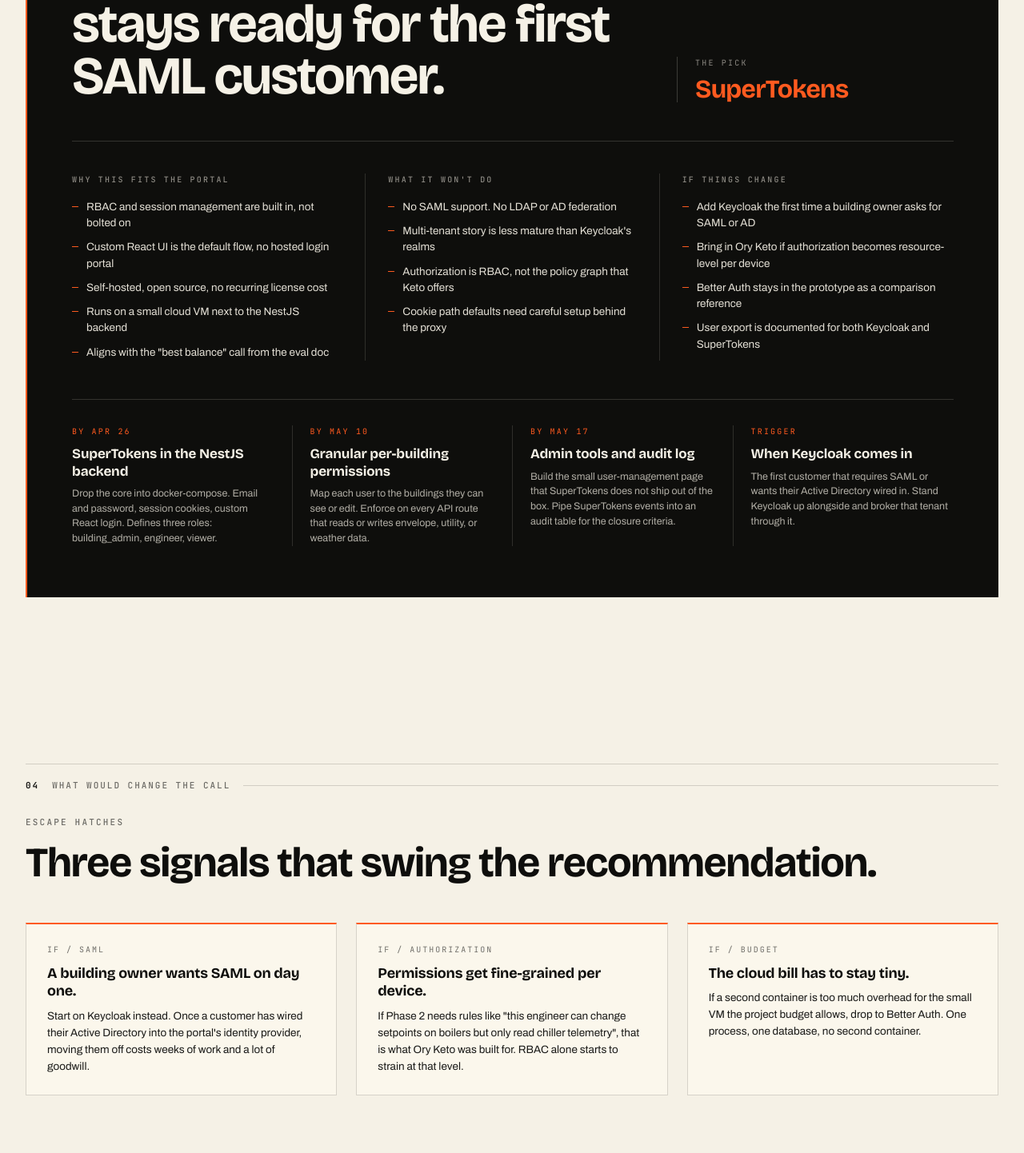
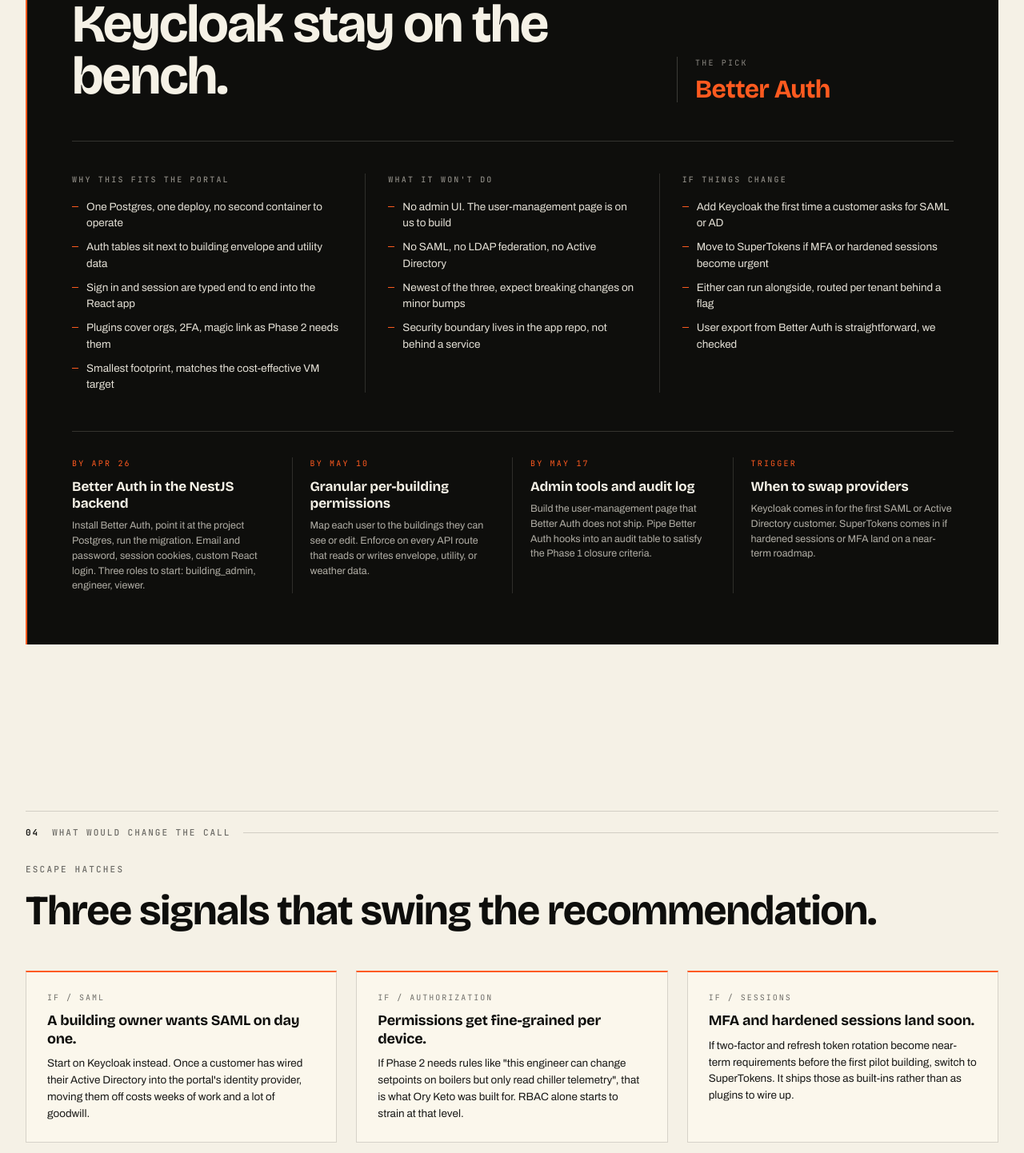
Before and after one commit to blitzwolfz/Noah-Controls-Auth-Demo, a React (Vite) app in the folder frontend/: page / in a window 1280 px wide. Shown: the part 5228-6670 px from the top of the page at 80% size. Built offline with nearby package versions, Linux system fonts and the light colour scheme.

Commit message:
Switch the recommendation to Better Auth, update SuperTokens framing accordingly

```diff
--- a/frontend/src/pages/BetterAuthDemo.tsx
+++ b/frontend/src/pages/BetterAuthDemo.tsx
@@ -114,8 +114,8 @@
         </div>
         <h1 className="provider-title">
           Better Auth<br />
-          runs <span style={{ color: 'var(--brick)' }}>inside</span><br />
-          the backend.
+          is the <span style={{ color: 'var(--brick)' }}>pick</span><br />
+          for Phase 1.
         </h1>
         <div className="provider-mark-wrap" style={{ color: 'var(--brick)' }}>
           <BetterAuthMark size={96} />
@@ -124,8 +124,8 @@
           A TypeScript library, not a server. It installs into the NestJS
           backend, writes its tables into the same Postgres as the building
           data, and exposes typed functions for sign up, sign in, and
-          sessions. No second process to deploy. Not in the original eval
-          doc, but worth prototyping because the portal is TypeScript-first.
+          sessions. Smallest footprint of the three prototypes, and the
+          tightest fit with the TypeScript-first portal stack.
         </p>
         <div className="provider-callouts">
           <strong>Started by Bekacru, 2024</strong>
@@ -145,24 +145,25 @@
               <li>User tables sit next to building data in one Postgres</li>
               <li>Server and client are typed end to end</li>
               <li>Plugins cover orgs, 2FA, passkeys, magic link</li>
+              <li>Smallest footprint, fits the cost-effective VM target</li>
             </ul>
           </div>
           <div>
             <h4>Trade-offs</h4>
             <ul>
-              <li>Youngest of the three. Expect breaking changes on minors</li>
-              <li>Not in the original eval doc, lighter prior validation</li>
-              <li>No admin UI, no SAML, no LDAP federation</li>
-              <li>Security boundary is in the application repo</li>
+              <li>Youngest of the three, expect breaking minors</li>
+              <li>No admin UI, the user-management page is on the team</li>
+              <li>No SAML, no LDAP, no Active Directory</li>
+              <li>Security boundary lives in the application repo</li>
             </ul>
           </div>
           <div data-accent="brick">
-            <h4>Best fit (for the portal)</h4>
+            <h4>Why it lines up with Phase 1</h4>
             <ul>
-              <li>Cloud budget cannot support a second container</li>
-              <li>One Postgres schema is preferred for everything</li>
-              <li>Team is comfortable owning the auth code itself</li>
-              <li>Phase 1 RBAC needs stay simple</li>
+              <li>One Postgres, one deploy, one migration history</li>
+              <li>Granular permissions live next to the data they protect</li>
+              <li>TypeScript-first matches the rest of the stack</li>
+              <li>Plugins land 2FA and magic link when Phase 2 needs them</li>
             </ul>
           </div>
         </div>
--- a/frontend/src/pages/Home.tsx
+++ b/frontend/src/pages/Home.tsx
@@ -381,40 +381,40 @@
         <div className="recommendation">
           <div className="rec-eyebrow">For Phase 1 of the Energy Profiling Portal</div>
           <h2 className="rec-headline">
-            Build Phase 1 on <em>SuperTokens</em>. Keycloak stays ready for the first SAML customer.
+            Build Phase 1 on <em>Better Auth</em>. SuperTokens and Keycloak stay on the bench.
           </h2>
           <div className="rec-pick">
             <div className="rec-pick-tag">The pick</div>
-            <div className="rec-pick-name">SuperTokens</div>
+            <div className="rec-pick-name">Better Auth</div>
           </div>
 
           <div className="rec-cols">
             <div className="rec-col">
               <h4>Why this fits the portal</h4>
               <ul>
-                <li>RBAC and session management are built in, not bolted on</li>
-                <li>Custom React UI is the default flow, no hosted login portal</li>
-                <li>Self-hosted, open source, no recurring license cost</li>
-                <li>Runs on a small cloud VM next to the NestJS backend</li>
-                <li>Aligns with the "best balance" call from the eval doc</li>
+                <li>One Postgres, one deploy, no second container to operate</li>
+                <li>Auth tables sit next to building envelope and utility data</li>
+                <li>Sign in and session are typed end to end into the React app</li>
+                <li>Plugins cover orgs, 2FA, magic link as Phase 2 needs them</li>
+                <li>Smallest footprint, matches the cost-effective VM target</li>
               </ul>
             </div>
             <div className="rec-col">
               <h4>What it won't do</h4>
               <ul>
-                <li>No SAML support. No LDAP or AD federation</li>
-                <li>Multi-tenant story is less mature than Keycloak's realms</li>
-                <li>Authorization is RBAC, not the policy graph that Keto offers</li>
-                <li>Cookie path defaults need careful setup behind the proxy</li>
+                <li>No admin UI. The user-management page is on us to build</li>
+                <li>No SAML, no LDAP federation, no Active Directory</li>
+                <li>Newest of the three, expect breaking changes on minor bumps</li>
+                <li>Security boundary lives in the app repo, not behind a service</li>
               </ul>
             </div>
             <div className="rec-col">
               <h4>If things change</h4>
               <ul>
-                <li>Add Keycloak the first time a building owner asks for SAML or AD</li>
-                <li>Bring in Ory Keto if authorization becomes resource-level per device</li>
-                <li>Better Auth stays in the prototype as a comparison reference</li>
-                <li>User export is documented for both Keycloak and SuperTokens</li>
+                <li>Add Keycloak the first time a customer asks for SAML or AD</li>
+                <li>Move to SuperTokens if MFA or hardened sessions become urgent</li>
+                <li>Either can run alongside, routed per tenant behind a flag</li>
+                <li>User export from Better Auth is straightforward, we checked</li>
               </ul>
             </div>
           </div>
@@ -422,11 +422,11 @@
           <div className="rec-plan">
             <div className="rec-plan-cell">
               <div className="rec-plan-tag">By Apr 26</div>
-              <div className="rec-plan-title">SuperTokens in the NestJS backend</div>
+              <div className="rec-plan-title">Better Auth in the NestJS backend</div>
               <p className="rec-plan-body">
-                Drop the core into docker-compose. Email and password, session
-                cookies, custom React login. Defines three roles: building_admin,
-                engineer, viewer.
+                Install Better Auth, point it at the project Postgres, run the
+                migration. Email and password, session cookies, custom React
+                login. Three roles to start: building_admin, engineer, viewer.
               </p>
             </div>
             <div className="rec-plan-cell">
@@ -442,18 +442,18 @@
               <div className="rec-plan-tag">By May 17</div>
               <div className="rec-plan-title">Admin tools and audit log</div>
               <p className="rec-plan-body">
-                Build the small user-management page that SuperTokens does not
-                ship out of the box. Pipe SuperTokens events into an audit table
-                for the closure criteria.
+                Build the user-management page that Better Auth does not ship.
+                Pipe Better Auth hooks into an audit table to satisfy the
+                Phase 1 closure criteria.
               </p>
             </div>
             <div className="rec-plan-cell">
               <div className="rec-plan-tag">Trigger</div>
-              <div className="rec-plan-title">When Keycloak comes in</div>
+              <div className="rec-plan-title">When to swap providers</div>
               <p className="rec-plan-body">
-                The first customer that requires SAML or wants their Active
-                Directory wired in. Stand Keycloak up alongside and broker
-                that tenant through it.
+                Keycloak comes in for the first SAML or Active Directory
+                customer. SuperTokens comes in if hardened sessions or MFA
+                land on a near-term roadmap.
               </p>
             </div>
           </div>
@@ -486,12 +486,13 @@
             </p>
           </div>
           <div className="escape-cell">
-            <div className="escape-tag">If / Budget</div>
-            <h3 className="escape-title">The cloud bill has to stay tiny.</h3>
+            <div className="escape-tag">If / Sessions</div>
+            <h3 className="escape-title">MFA and hardened sessions land soon.</h3>
             <p>
-              If a second container is too much overhead for the small VM the
-              project budget allows, drop to Better Auth. One process, one
-              database, no second container.
+              If two-factor and refresh token rotation become near-term
+              requirements before the first pilot building, switch to
+              SuperTokens. It ships those as built-ins rather than as
+              plugins to wire up.
             </p>
           </div>
         </div>
--- a/frontend/src/pages/SuperTokensDemo.tsx
+++ b/frontend/src/pages/SuperTokensDemo.tsx
@@ -108,8 +108,8 @@
         </div>
         <h1 className="provider-title">
           SuperTokens<br />
-          is the <span style={{ color: 'var(--cobalt)' }}>recommendation</span><br />
-          for Phase 1.
+          balances <span style={{ color: 'var(--cobalt)' }}>features</span><br />
+          and operations.
         </h1>
         <div className="provider-mark-wrap" style={{ color: 'var(--cobalt)' }}>
           <SuperTokensMark size={96} />
@@ -117,9 +117,10 @@
         <p className="provider-thesis">
           A developer-focused authentication platform. Self-hosted, open
           source, no recurring licensing. Built-in RBAC, sessions, and
-          recipes for password, social, and MFA. Custom React UI is the
-          default flow. Matches the eval doc's "best balance" call and lines
-          up with the Phase 1 deliverables.
+          recipes for password, social, and MFA. The eval doc called this
+          the best balance of simplicity and enterprise capability. The
+          recommendation it lost out to was a closer call than the matrix
+          suggests.
         </p>
         <div className="provider-callouts">
           <strong>By the SuperTokens team, 2020</strong>
```
